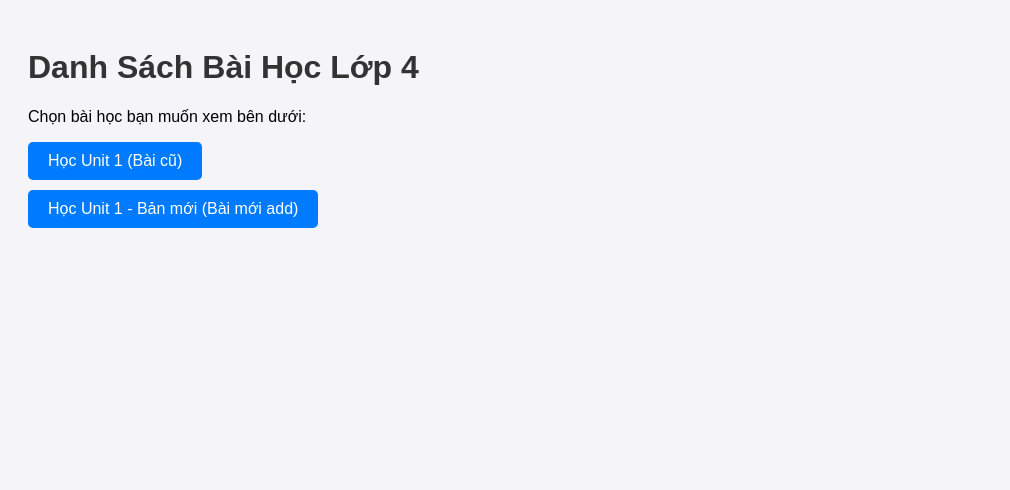
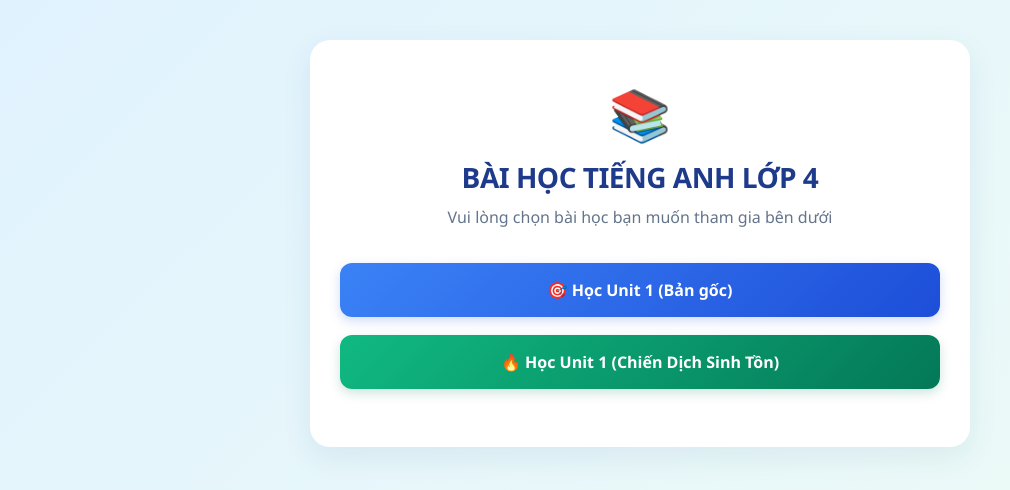
Before and after one commit to ngothinh498-star/Global-Success-4, a plain HTML site: page index.html in a window 1280 px wide. Shown: the whole page, without its empty margins (0-1010 px from the left). Drawn offline with Linux system fonts and the light colour scheme.

Commit message:
Update index.html

```diff
--- a/index.html
+++ b/index.html
@@ -3,28 +3,92 @@
 <head>
     <meta charset="UTF-8">
     <meta name="viewport" content="width=device-width, initial-scale=1.0">
-    <title>Danh Sách Bài Học Lớp 4</title>
+    <title>Hệ Thống Bài Học Lớp 4</title>
     <style>
-        body { font-family: Arial, sans-serif; padding: 20px; background-color: #f4f4f9; }
-        h1 { color: #333; }
-        ul { list-style-type: none; padding: 0; }
-        li { margin: 10px 0; }
-        a { display: inline-block; padding: 10px 20px; background-color: #007bff; color: white; text-decoration: none; border-radius: 5px; }
-        a:hover { background-color: #0056b3; }
+        body {
+            font-family: 'Segoe UI', Tahoma, Geneva, Verdana, sans-serif;
+            padding: 40px 20px;
+            background: linear-gradient(135deg, #e0f2fe 0%, #f0fdf4 100%);
+            min-height: 100vh;
+            margin: 0;
+            display: flex;
+            flex-direction: column;
+            align-items: center;
+        }
+        .container {
+            max-width: 600px;
+            width: 100%;
+            background: white;
+            padding: 40px 30px;
+            border-radius: 20px;
+            box-shadow: 0 10px 30px rgba(30, 58, 138, 0.08);
+            text-align: center;
+        }
+        .logo {
+            font-size: 50px;
+            margin-bottom: 10px;
+        }
+        h1 {
+            color: #1e3a8a;
+            margin: 0 0 10px 0;
+            font-size: 28px;
+            font-weight: 700;
+            letter-spacing: -0.5px;
+        }
+        p {
+            color: #64748b;
+            margin: 0 0 35px 0;
+            font-size: 16px;
+        }
+        ul {
+            list-style-type: none;
+            padding: 0;
+            margin: 0;
+        }
+        li {
+            margin: 18px 0;
+        }
+        .btn {
+            display: block;
+            padding: 16px 20px;
+            background: linear-gradient(135deg, #3b82f6 0%, #1d4ed8 100%);
+            color: white;
+            text-decoration: none;
+            border-radius: 12px;
+            font-weight: 600;
+            font-size: 16px;
+            transition: all 0.25s ease;
+            box-shadow: 0 4px 12px rgba(29, 78, 216, 0.2);
+        }
+        .btn:hover {
+            transform: translateY(-3px);
+            box-shadow: 0 8px 20px rgba(29, 78, 216, 0.3);
+            filter: brightness(1.1);
+        }
+        .btn-new {
+            background: linear-gradient(135deg, #10b981 0%, #047857 100%);
+            box-shadow: 0 4px 12px rgba(4, 120, 87, 0.2);
+        }
+        .btn-new:hover {
+            box-shadow: 0 8px 20px rgba(4, 120, 87, 0.3);
+        }
     </style>
 </head>
 <body>
 
-    <h1>Danh Sách Bài Học Lớp 4</h1>
-    <p>Chọn bài học bạn muốn xem bên dưới:</p>
+    <div class="container">
+        <div class="logo">📚</div>
+        <h1>BÀI HỌC TIẾNG ANH LỚP 4</h1>
+        <p>Vui lòng chọn bài học bạn muốn tham gia bên dưới</p>
 
-     <ul>
-        <!-- Bấm vào đây sẽ mở file unit1.html -->
-        <li><a href="unit1.html">Học Unit 1 (Bài cũ)</a></li>
+        <ul>
+            <!-- UNIT 1 BẢN CỦ -->
+            <li><a class="btn" href="unit1.html">🎯 Học Unit 1 (Bản gốc)</a></li>
 
-        <!-- Bấm vào đây sẽ mở file unit1-new.html -->
-<li><a href="unit1new.html">Học Unit 1 - Bản mới (Bài mới add)</a></li>
-    </ul>
+            <!-- UNIT 1 BẢN MỚI -->
+            <li><a class="btn btn-new" href="unit1new.html">🔥 Học Unit 1 (Chiến Dịch Sinh Tồn)</a></li>
+        </ul>
+    </div>
 
 </body>
 </html>
```
